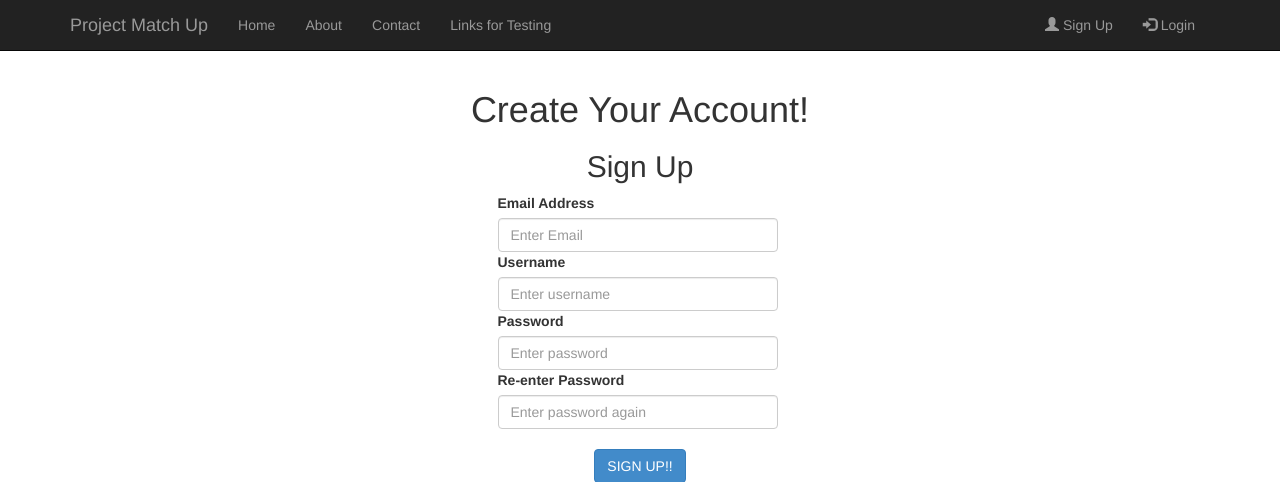
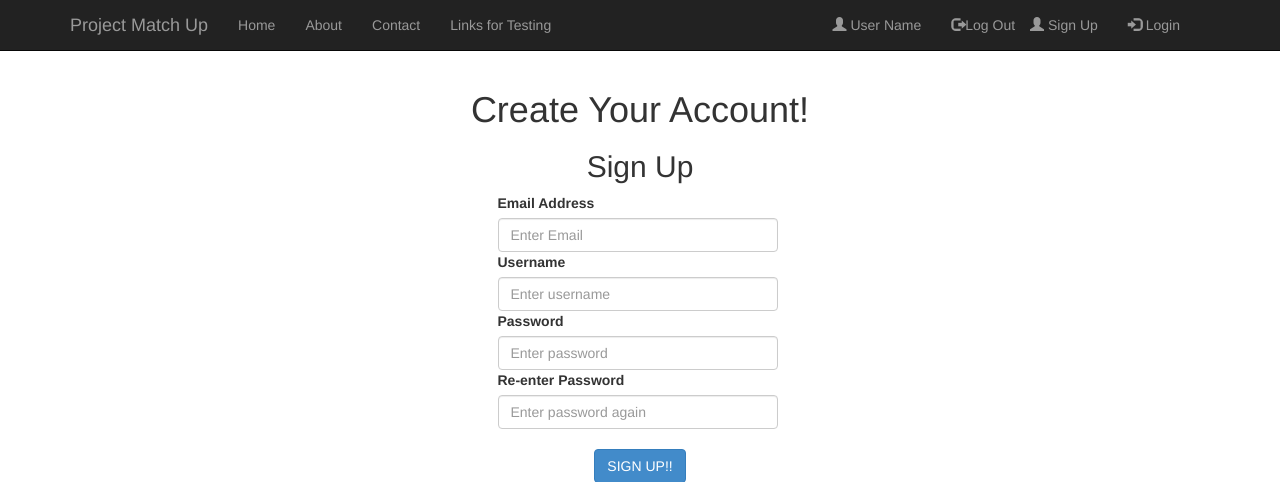
Before and after one commit to jmoreno0587/Capstone, a Flask app: page /auth/sign-up in a window 1280 px wide. Shown: the top 482 px of the page. Run offline with Flask 3, Linux system fonts and the light colour scheme; parts of the project's set-up code (start-up, migrations or seed data) failed here and were passed over; some libraries are stand-ins or nearby versions.

Commit message:
account/ log out on nav

```diff
--- a/Capstone/Capstone/templates/layout.html
+++ b/Capstone/Capstone/templates/layout.html
@@ -41,16 +41,19 @@
                     </li>
                 </ul>
                 <!-- put if statement around
-                If not logged in the use this code-->
+    If not logged in the use this code-->
                 <ul class="nav navbar-nav navbar-right">
                     <li><a href="{{ url_for('auth.sign_up') }}"><span class="glyphicon glyphicon-user"></span> Sign Up</a></li>
-                    <li><a href="#"><span class="glyphicon glyphicon-log-in"></span> Login</a></li>
+                    <li><a href="{{ url_for('auth.login') }}"><span class="glyphicon glyphicon-log-in"></span> Login</a></li>
+
+
                 </ul>
                 <!-- if logged in use this code -->
-                <!--<ul class="nav navbar-nav navbar-right">
+                <ul class="nav navbar-nav navbar-right">
                     <li><a href="#"><span class="glyphicon glyphicon-user"></span> User Name</a></li>
+                    <li><a href="#"><span class="glyphicon glyphicon-log-out"></span>Log Out</a></li>
+                </ul>
 
-                </ul>-->
 
             </div>
         </div>
```
